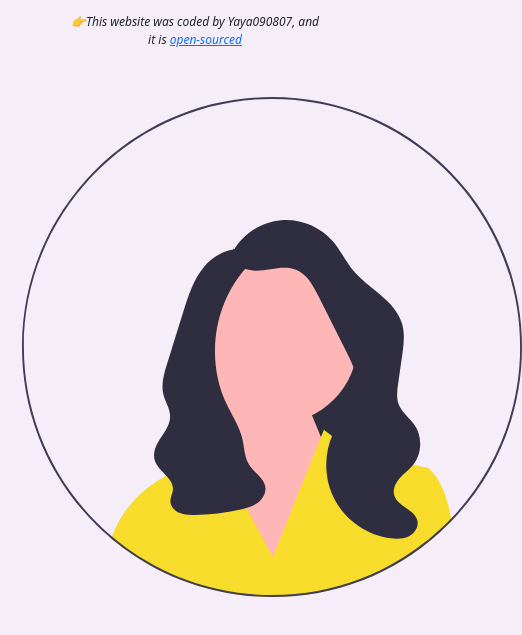
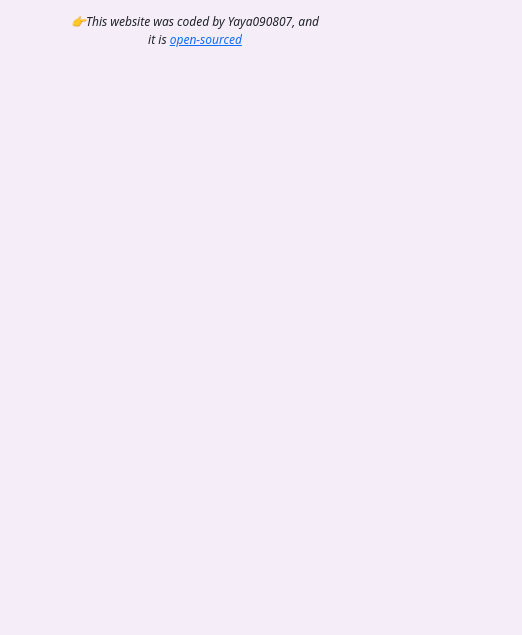
Before and after one commit to Yaya090807/Responsive-Portfolio, a plain HTML site: page contact.html in a window 390 px wide. Shown: the part 669-1304 px from the top of the page, 522 px wide, since content can reach past the window. After the commit the page ends 844 px from the top, so only its background shows below. Drawn offline with nearby package versions, Linux system fonts and the light colour scheme.

Commit message:
Responsiveness Contactpage
Coded responsiveness features for the contactpage

```diff
--- a/contact.html
+++ b/contact.html
@@ -96,7 +96,7 @@
                     </footer>
                 </div>
 
-                <div class="col">
+                <div class="col-md-6 d-lg-block d-none">
                     <img src="images/undraw_female_avatar_efig.svg" style="width: 500px;"/>
                 </div>
             </div>
```
